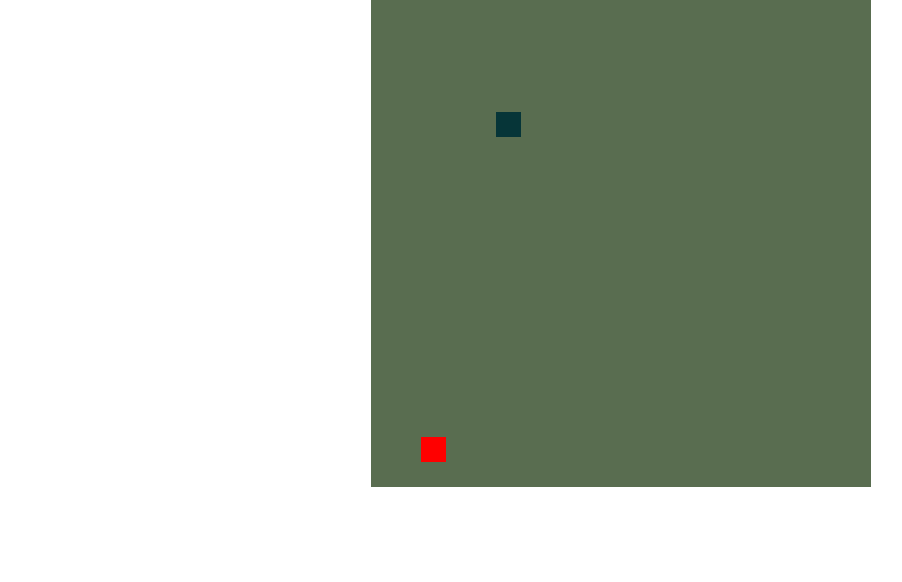
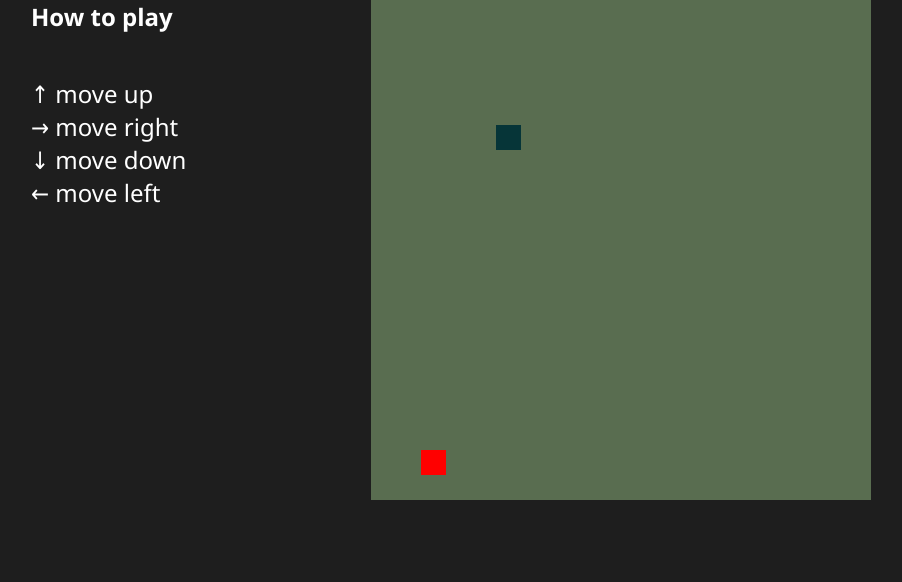
Before and after one commit to iijao/Snake-Game, a plain HTML site: page index.html in a window 1280 px wide. Shown: the part 218-800 px from the top of the page, without its empty margins (19-921 px from the left). Drawn offline with Linux system fonts and the light colour scheme.

Commit message:
dark mode, how to play, balance speed

```diff
--- a/index.html
+++ b/index.html
@@ -14,12 +14,21 @@
     </div>
 
     <div class="stage">
+        <div class="how2play">
+            <h2>How to play</h2>
+            <br><br>
+            <p>↑ move up</p>
+            <p>→ move right</p>
+            <p>↓ move down</p>
+            <p>← move left</p>
+        </div>
         <canvas id="board"></canvas>
         <div class="data">
             <div class="score-position"><p>Score: </p><span id="score"></span></div>
             <a class="retry" href="">retry</a>
         </div>
     </div>
+
     <script src="main.js"></script>
 </body>
 </html>
--- a/main.js
+++ b/main.js
@@ -36,7 +36,7 @@ window.onload = function (){
     placeFood();
     document.addEventListener('keyup', changeDirection);
 
-    setInterval(update, 60)
+    setInterval(update, 100)
 }
 
 function update() {
@@ -53,7 +53,6 @@ function update() {
         snakeBody.push([foodX, foodY])
         ponto.innerText = ++scoreGame;
          placeFood()
-
     }
 
     for(let i = snakeBody.length-1; i > 0; i--){
@@ -65,8 +64,8 @@ function update() {
     }
 
     context.fillStyle='#063538';
-    snakeX += velX*blockSize;
-    snakeY += velY*blockSize;
+    snakeX += +velX*blockSize;
+    snakeY += +velY*blockSize;
     context.fillRect(snakeX, snakeY, blockSize, blockSize);
     for(let i =0; i < snakeBody.length; i++){
         context.fillRect(snakeBody[i][0], snakeBody[i][1], blockSize, blockSize)
--- a/style.css
+++ b/style.css
@@ -1,8 +1,9 @@
 *{
+    color: white;
     margin: 0;
     padding: 0;
     box-sizing: border-box;
-    font-family: 'Franklin Gothic Medium', 'Arial Narrow', Arial, sans-serif;
+    font-family: 'Segoe UI', Tahoma, Geneva, Verdana, sans-serif;
 }
 .stage{
     text-align: center;
@@ -34,11 +35,12 @@
 }
 .retry{
     background-color: brown;
-    padding: 10px 30px;
+    padding: 10px 30px 12px 30px;
     border-radius: 5px;
     text-decoration: none;
     font-size: 1.5rem;
     color: white;
+    font-weight: bold;
 }
 .score-position{
     display: flex;
@@ -48,3 +50,18 @@
 .score{
     font-size: 2rem;
 }
+body{
+    width: 100vw;
+    height: 100px;
+    background-color: #1E1E1E;
+}
+.how2play{
+    display: flex;
+    flex-direction: column;
+    grid-row: 2;
+    align-items: start;
+    padding-left: 50px;
+}
+.how2play p{
+    font-size: 1.5rem;
+}
```
